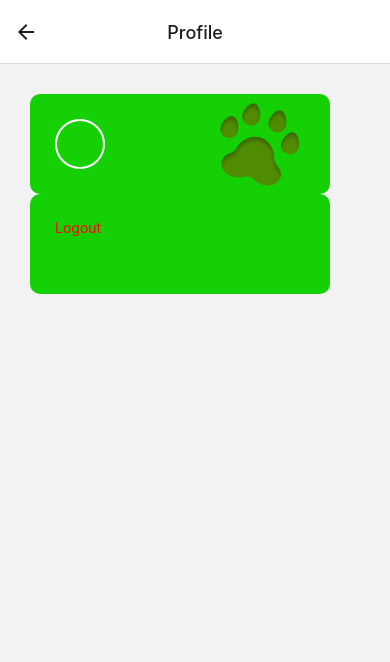
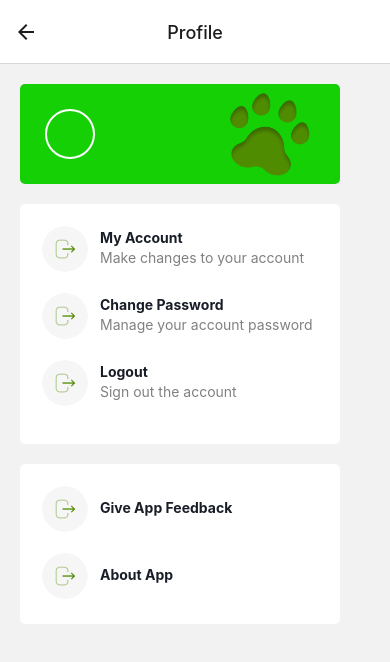
Before and after one commit to Jnarrr/vetaminaReactNative, a React Native app: screen /Profile in a window 390 px wide. Shown: the top 662 px of the page. Built offline with nearby package versions, Linux system fonts and the light colour scheme.

Commit message:
little progress with profile

```diff
--- a/screens/Login.js
+++ b/screens/Login.js
@@ -1,5 +1,5 @@
 import React, { useState } from 'react';
-import {View, Button, Text, StyleSheet, TextInput, ScrollView, Image, TouchableOpacity} from 'react-native';
+import {View, Button, Text, Alert, StyleSheet, TextInput, ScrollView, Image, TouchableOpacity} from 'react-native';
 import CheckBox from '@react-native-community/checkbox';
 import { NavigationContainer } from '@react-navigation/native';
 import { createBottomTabNavigator } from '@react-navigation/bottom-tabs';
@@ -22,7 +22,7 @@ const LoginScreen = ( {navigation} ) => {
         }).then(res => res.json())
         .then(resData =>{
           if ("error" in resData) {
-            alert('Test')
+            Alert.alert('Error', 'Incorrect Username or Password')
           } else {
             //console.log(resData)
             global.id = resData.id
@@ -44,7 +44,7 @@ const LoginScreen = ( {navigation} ) => {
     }
 
     const handleCheckPassword = text => {
-        if (text.length < 8){
+        if (text.length < 1){
             setCheckValidPassword(true);
         }else{
             setCheckValidPassword(false);
@@ -55,7 +55,7 @@ const LoginScreen = ( {navigation} ) => {
         <View style = { styles.body }>
             <Image source = { require('../images/paw.png')} style = {styles.paw}/>
             <Image source = { require('../images/bone.png')} style = {styles.bone}/>
-            <TouchableOpacity onPress={ () => navigation.navigate('Welcome')} style = {{ marginBottom: -80 }}>
+            <TouchableOpacity activeOpacity={.5} onPress={ () => navigation.navigate('Welcome')} style = {{ marginBottom: -80 }}>
                 <Image source = { require('../images/back.png')} style = {styles.back}/>
             </TouchableOpacity>
 
@@ -106,7 +106,7 @@ const LoginScreen = ( {navigation} ) => {
 
             {/*<Text>Is CheckBox selected: {isSelected ? "👍" : "👎"}</Text>*/}
 
-            <TouchableOpacity style = { styles.btn } onPress={ verifyLogin }>
+            <TouchableOpacity activeOpacity={.6} style = { styles.btn } onPress={ verifyLogin }>
                 <Text style = {styles.btnText}>Login</Text>
             </TouchableOpacity>
 
--- a/screens/Profile.js
+++ b/screens/Profile.js
@@ -3,26 +3,52 @@ import {View, Button, Text, StyleSheet, Image, TouchableOpacity, Alert} from 're
 
 const ProfileScreen = ( {navigation} ) => {
     return(
-        <View  style = {{ padding: 30 }}>
+        <View style = {{ padding: 20 }}>
             <View style = {styles.box}>
                 <View style = { styles.profileIcon } />
                 <Image source = { require('../images/1paw.png')} style = {styles.paw}/>
                 <Text style = { styles.boxText }>{global.username}</Text>
                 <Text style = { styles.boxText2 }>{global.email}</Text>
             </View>
-            <TouchableOpacity style = {styles.box} onPress={ () => [Alert.alert("You Have been successfully logged out"), navigation.popToTop()] }>
-                <Text style = {{ color: 'red' }}>Logout</Text>
-            </TouchableOpacity>
+            <View style = {styles.whiteBox}>
+                <TouchableOpacity style = {{ marginBottom: 25 }} onPress={ () => [Alert.alert("You Have been successfully logged out"), navigation.popToTop()] }>
+                    <Image source = { require('../images/logout.png')} style = {styles.profileIcon}/>
+                    <Text style = {{ color: '#181D27', marginLeft: 60, marginTop: -45, fontWeight: 'bold' }}>My Account</Text>
+                    <Text style = {{ color: 'gray', marginLeft: 60, marginTop: 3, }}>Make changes to your account</Text>
+                </TouchableOpacity>
+                <TouchableOpacity style = {{ marginBottom: 25 }} onPress={ () => [Alert.alert("You Have been successfully logged out"), navigation.popToTop()] }>
+                    <Image source = { require('../images/logout.png')} style = {styles.profileIcon}/>
+                    <Text style = {{ color: '#181D27', marginLeft: 60, marginTop: -45, fontWeight: 'bold' }}>Change Password</Text>
+                    <Text style = {{ color: 'gray', marginLeft: 60, marginTop: 3, }}>Manage your account password</Text>
+                </TouchableOpacity>
+                <TouchableOpacity style = {{ marginBottom: 25 }} onPress={ () => [Alert.alert("You Have been successfully logged out"), navigation.popToTop()] }>
+                    <Image source = { require('../images/logout.png')} style = {styles.profileIcon}/>
+                    <Text style = {{ color: '#181D27', marginLeft: 60, marginTop: -45, fontWeight: 'bold' }}>Logout</Text>
+                    <Text style = {{ color: 'gray', marginLeft: 60, marginTop: 3, }}>Sign out the account</Text>
+                </TouchableOpacity>
+            </View>
+
+            <View style = {styles.whiteBox2}>
+                <TouchableOpacity style = {{ marginBottom: 35 }} onPress={ () => [Alert.alert("You Have been successfully logged out"), navigation.popToTop()] }>
+                    <Image source = { require('../images/logout.png')} style = {styles.profileIcon}/>
+                    <Text style = {{ color: '#181D27', marginLeft: 60, marginTop: -35, fontWeight: 'bold' }}>Give App Feedback</Text>
+                </TouchableOpacity>
+                <TouchableOpacity style = {{ marginBottom: 35 }} onPress={ () => [Alert.alert("You Have been successfully logged out"), navigation.popToTop()] }>
+                    <Image source = { require('../images/logout.png')} style = {styles.profileIcon}/>
+                    <Text style = {{ color: '#181D27', marginLeft: 60, marginTop: -35, fontWeight: 'bold' }}>About App</Text>
+                </TouchableOpacity>
+            </View>
+
         </View>
     );
 };
 
 const styles = StyleSheet.create({
     box:{
-        width: 300,
+        width: 320,
         height: 100,
         backgroundColor: '#15D005',
-        borderRadius: 10,
+        borderRadius: 5,
         padding: 25,
     },
     boxText:{
@@ -31,6 +57,22 @@ const styles = StyleSheet.create({
         marginTop: -95,
         fontWeight: 'bold',
         fontSize: 16,
+    },
+    whiteBox:{
+        width: 320,
+        height: 240,
+        marginTop: 20,
+        backgroundColor: 'white',
+        borderRadius: 5,
+        padding: 20,
+    },
+    whiteBox2:{
+        width: 320,
+        height: 160,
+        marginTop: 20,
+        backgroundColor: 'white',
+        borderRadius: 5,
+        padding: 20,
     },
     boxText2:{
         color: 'white',
@@ -41,7 +83,7 @@ const styles = StyleSheet.create({
         width:200,
         height:200,
         marginTop: -150,
-        marginLeft: 100,
+        marginLeft: 120,
     },
     profileIcon:{
         width:50,
```
Also changed, not shown: images/logout.png (added).
